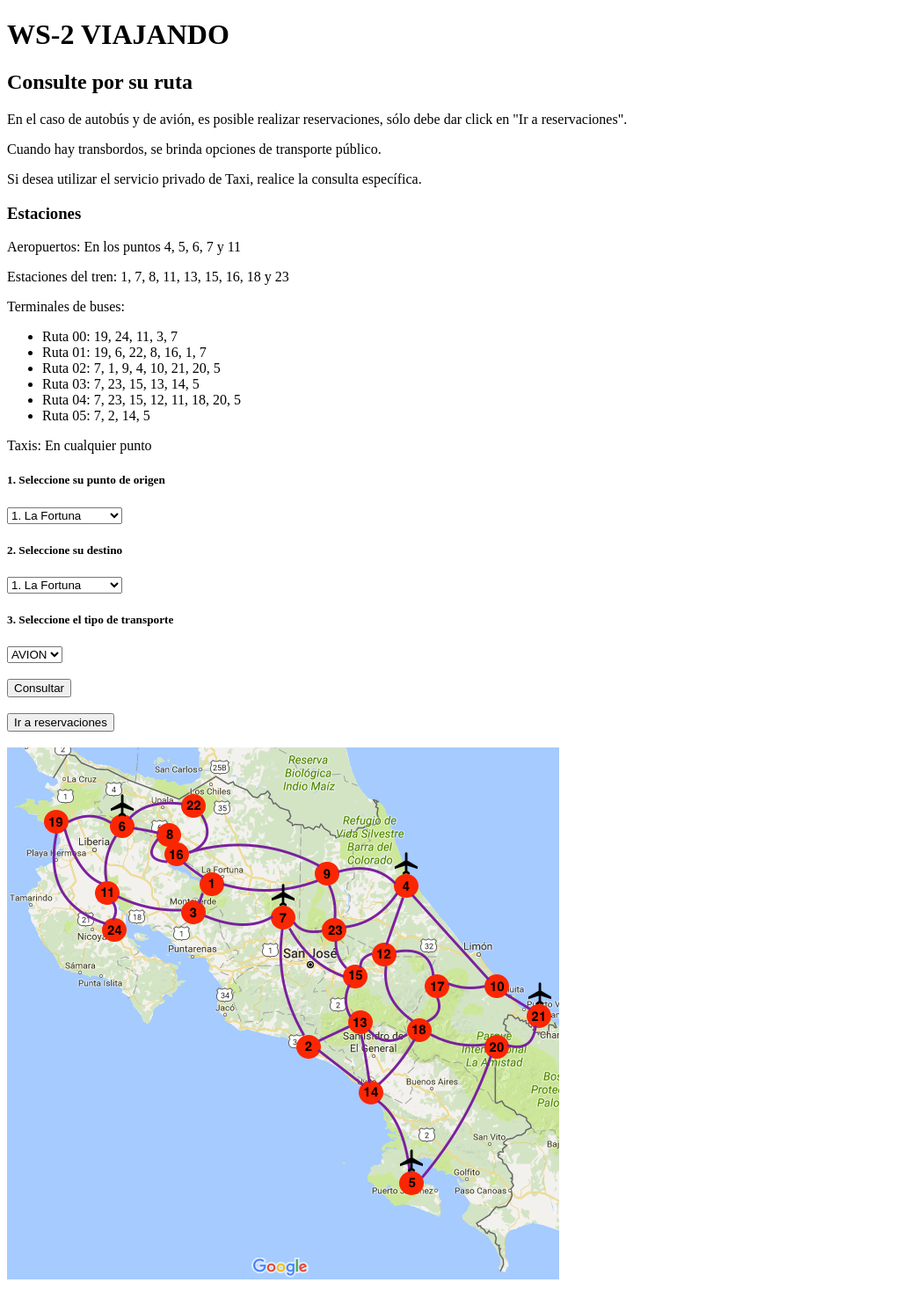
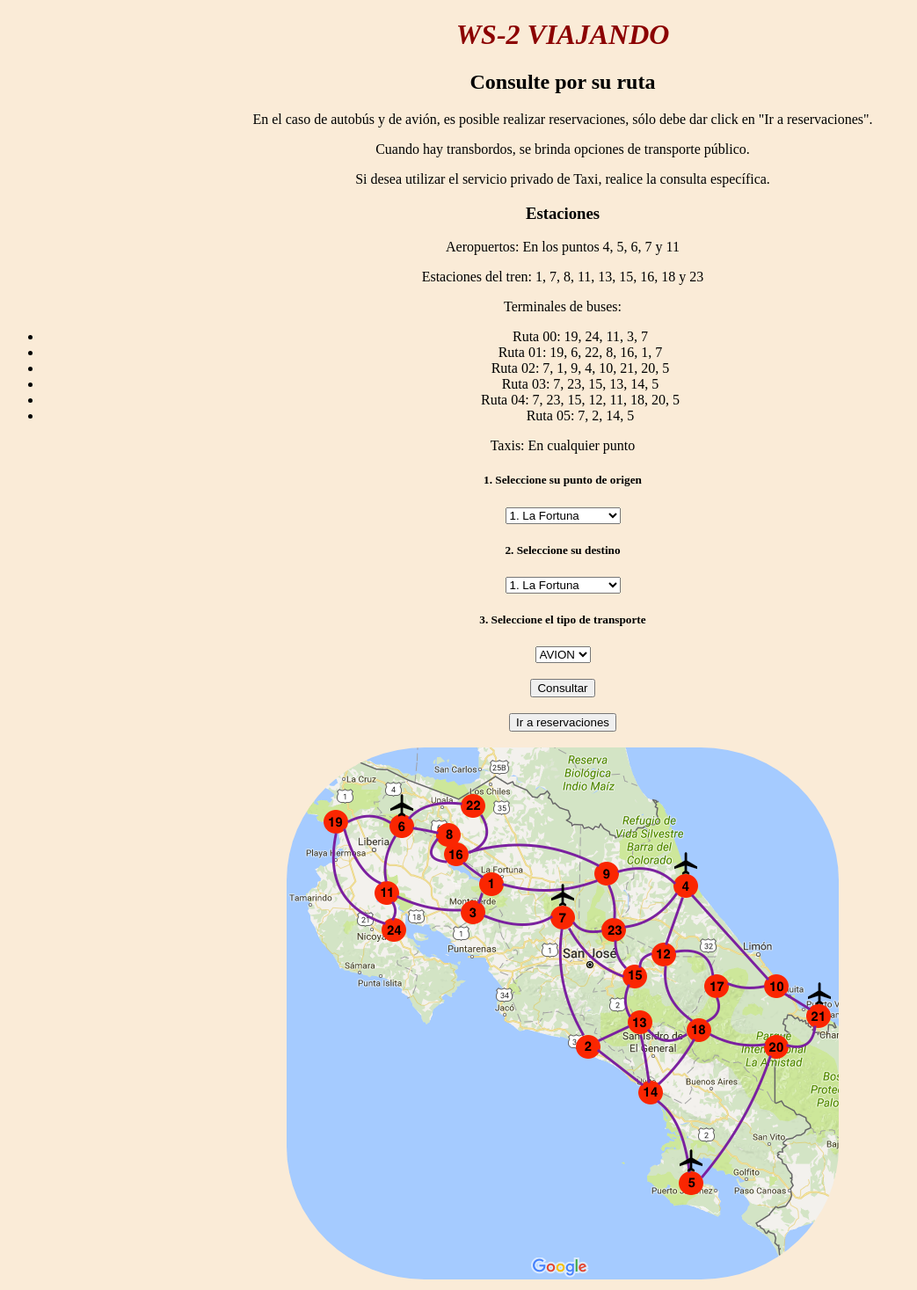
Before and after one commit to DianaCM11/WS-2-cliente, a Python web app: template templates/consultas.html in a window 1280 px wide. Shown: the whole page at 88% size, without its empty margins (0-1043 px from the left). Run offline with Jinja, Linux system fonts and the light colour scheme; the template is opened without the code that fills it, so the values that code supplies are empty; some libraries are stand-ins or nearby versions.

Commit message:
detalles

```diff
--- a/templates/consultas.html
+++ b/templates/consultas.html
@@ -13,7 +13,8 @@
     <h1>WS-2 VIAJANDO</h1>
     <h2>Consulte por su ruta</h2>
 
-    <p>En el caso de autobús y de avión, es posible realizar reservaciones, sólo debe dar click en "Ir a reservaciones".</p>
+    <p>En el caso de autobús y de avión, es posible realizar reservaciones, sólo debe dar click en "Ir a
+        reservaciones".</p>
     <p>Cuando hay transbordos, se brinda opciones de transporte público.</p>
     <p>Si desea utilizar el servicio privado de Taxi, realice la consulta específica.</p>
 
@@ -103,9 +104,14 @@
     <input type="button" onclick="location.href='reservacion.html'" value="Ir a reservaciones">
 
     <br> </br>
-    <IMG SRC="mapa.png">
+    <IMG SRC="../Resources/mapa.png">
 
 </form>
+
+<div id="info">
+</div>
+
+</body>
 
 <script>
     $(document).on('ready', function () {
@@ -132,11 +138,31 @@
             });
         });
     });
+
 </script>
 
-<div id = "info">
-</div>
+<style>
+    body {
+        text-align: center;
+        background-color: antiquewhite;
+    }
+    h1{
+        font-style: italic;
+        color: darkred;
+    }
 
-</body>
+    div {
+        color: indigo;
+        text-align: center;
+    }
+
+    img {
+        border-radius: 25%;
+    }
+    form{
+        border-radius: 50%;
+    }
+
+</style>
 
 </html>
```
Also changed, not shown: Resources/mapa.png (renamed from templates/mapa.png), templates/apariencia.css (added). Lines whose indentation alone changed are shown as unchanged.
